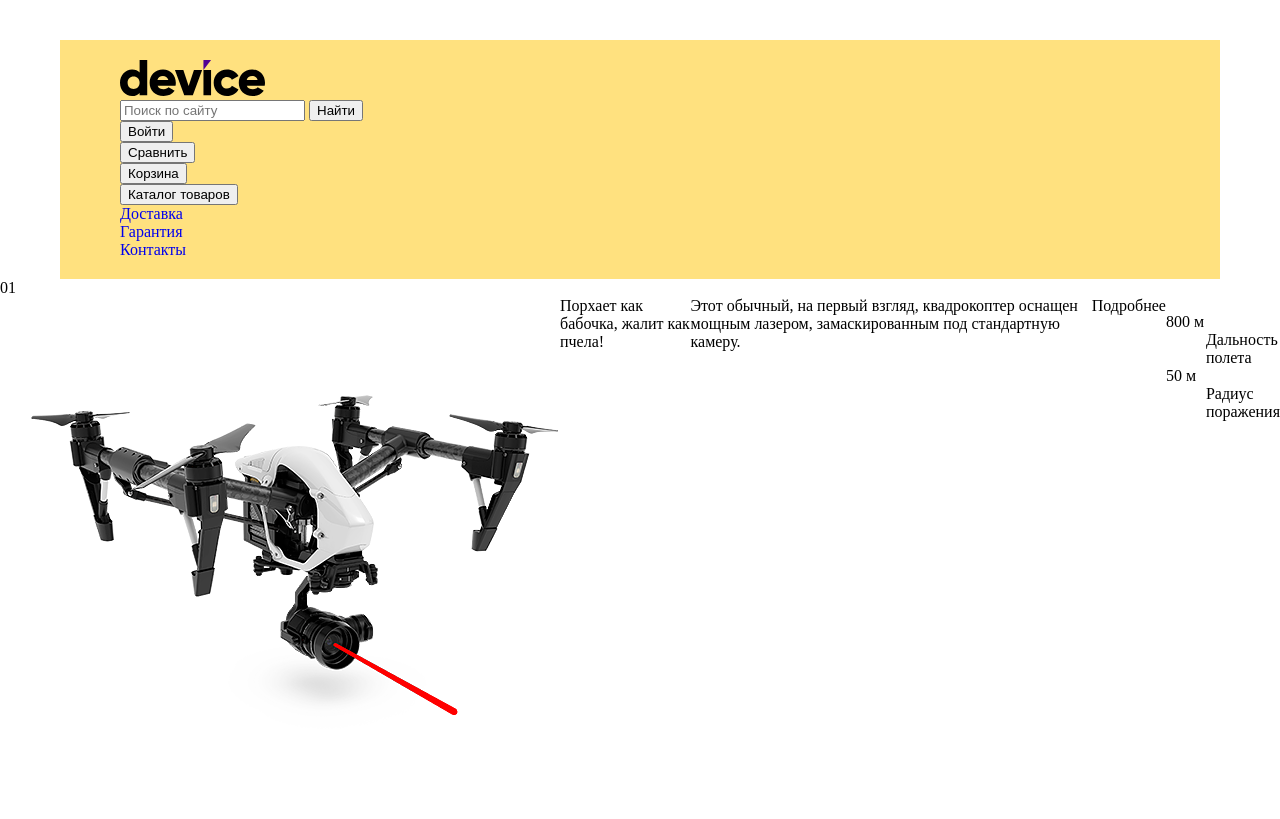
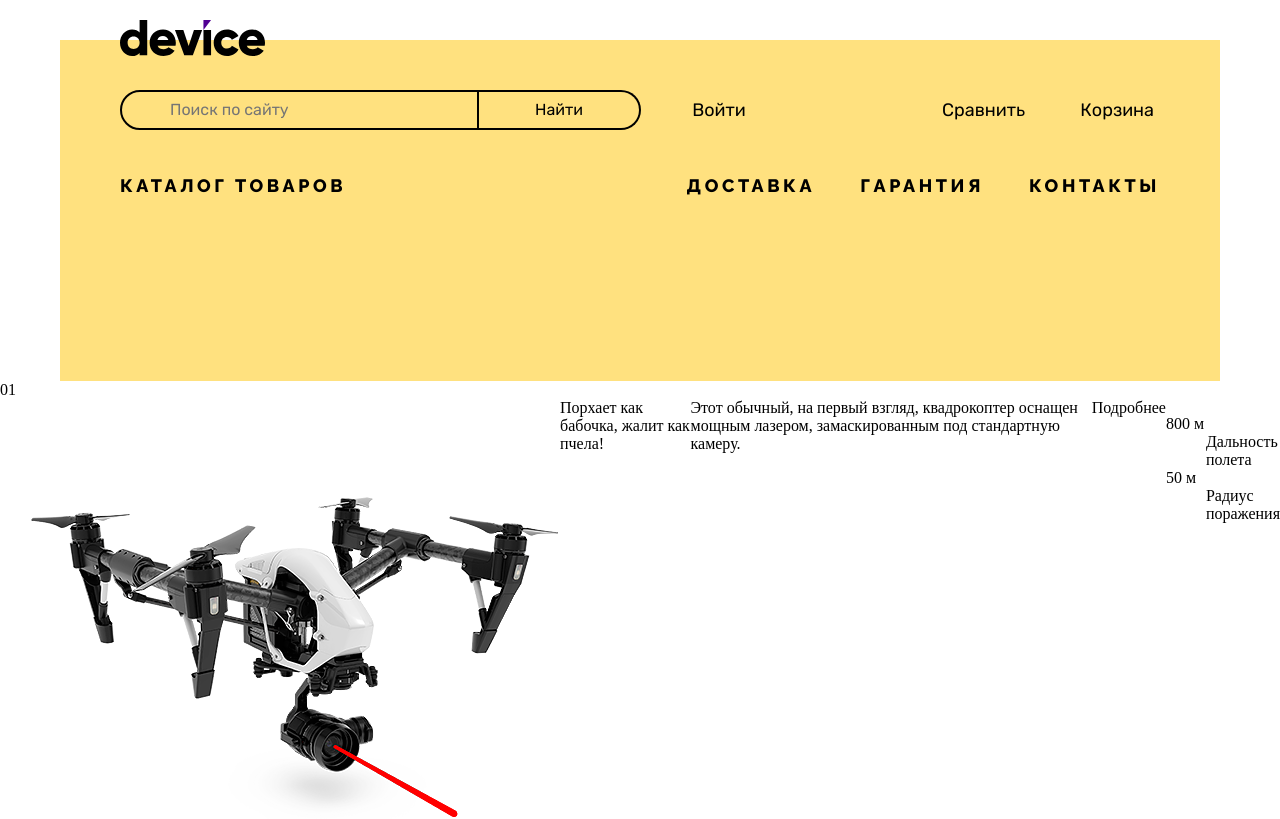
Before and after one commit to NinaFeok/device-project, a website: page src/index.html in a window 1280 px wide. Shown: the top 819 px of the page. Drawn offline with Linux system fonts and the light colour scheme.

Commit message:
добавляет шапку главной страницы

```diff
--- a/src/index.html
+++ b/src/index.html
@@ -10,6 +10,7 @@
 <body class="page__body">
   <header class="header">
     <div class="header__wrapper">
+      <nav class="header__nav main-nav">
         <a class="header__logo logo" href="index.html">
           <svg xmlns="http://www.w3.org/2000/svg" width="145" height="36" fill="none">
             <path fill="#000"
@@ -17,24 +18,24 @@
             <path fill="#510094" d="M83.458 0v10.1L91.063 0h-7.605Z" />
           </svg>
         </a>
-      <nav class="header__nav main-nav">
         <ul class="main-nav__user-list user-menu">
           <li class="user-menu__item">
             <form class="user-menu__search-form search-form" action="#" method="get">
-              <input class="search-form__input" type="text" placeholder="Поиск по сайту" name="search">
-              <button class="search-form__button" type="submit">Найти</button>
+              <input class="user-menu__search-item search-form__input" type="text" placeholder="Поиск по сайту" name="search">
+              <button class="user-menu__search-item search-form__button" type="submit">Найти</button>
             </form>
           </li>
           <li class="user-menu__item">
-            <button class="user-menu__login login-button" type="button">Войти</button>
+            <button class="user-menu__button login-button" type="button">Войти</button>
           </li>
           <li class="user-menu__item">
-            <button class="user-menu__compare compare-button" type="button">Сравнить</button>
+            <button class="user-menu__button compare-button" type="button">Сравнить</button>
           </li>
           <li class="user-menu__item">
-            <button class="user-menu__cart cart-button" type="button">Корзина</button>
+            <button class="user-menu__button cart-button" type="button">Корзина</button>
           </li>
         </ul>
+        <div class="main-nav__wrapper-menu">
           <div class="main-nav__catalog-menu catalog-submenu">
             <button class="catalog-submenu__toggle" type="button">Каталог товаров</button>
             <ul class="catalog-submenu__list">
@@ -69,6 +70,7 @@
               <a class="main-menu__link" href="#">Контакты</a>
             </li>
           </ul>
+        </div>
       </nav>
     </div>
   </header>
--- /dev/null
+++ b/src/less/blocks/cart-button.less
@@ -0,0 +1,3 @@
+.cart-button {
+  padding-left: 25px;
+}
--- /dev/null
+++ b/src/less/blocks/catalog-submenu.less
@@ -0,0 +1,9 @@
+.catalog-submenu__toggle {
+  .button-primary;
+  .subtitle;
+  padding: 15px 57px 15px 0;
+}
+
+.catalog-submenu__list {
+  display: none;
+}
--- /dev/null
+++ b/src/less/blocks/compare-button.less
@@ -0,0 +1,3 @@
+.compare-button {
+  padding-left: 22px;
+}
--- /dev/null
+++ b/src/less/blocks/header.less
@@ -0,0 +1,19 @@
+.header {
+  background-color: @color-basic-light;
+}
+
+.header__wrapper {
+  width: 1160px;
+  margin: 0 auto;
+  box-sizing: border-box;
+  padding: 0 60px 150px;
+  background-color: @color-special;
+}
+
+.header__nav {
+  position: relative;
+  bottom: 20px;
+  display: flex;
+  flex-direction: column;
+  row-gap: 30px;
+}
--- /dev/null
+++ b/src/less/blocks/login-button.less
@@ -0,0 +1,3 @@
+.login-button {
+  padding: 0 150px 0 27px;
+}
--- /dev/null
+++ b/src/less/blocks/main-menu.less
@@ -0,0 +1,4 @@
+.main-menu__link {
+  .subtitle;
+  padding: 15px 0;
+}
--- /dev/null
+++ b/src/less/blocks/main-nav.less
@@ -0,0 +1,19 @@
+.main-nav__user-list {
+  display: flex;
+  justify-content: space-between;
+  align-items: center;
+  flex-wrap: wrap;
+}
+
+.main-nav__wrapper-menu {
+  display: flex;
+  justify-content: space-between;
+  align-items: center;
+  flex-wrap: wrap;
+}
+
+.main-nav__menu {
+  display: flex;
+  column-gap: 45px;
+  flex-wrap: wrap;
+}
--- a/src/less/blocks/page.less
+++ b/src/less/blocks/page.less
@@ -6,6 +6,7 @@
   display: flex;
   flex-direction: column;
   min-height: 100%;
+  padding-top: 40px;
 }
 
 .page__main {
--- /dev/null
+++ b/src/less/blocks/search-form.less
@@ -0,0 +1,12 @@
+.search-form__input {
+  width: 359px;
+  box-sizing: border-box;
+  padding-left: 48px;
+  border-radius: 50px 0 0 50px;
+}
+
+.search-form__button {
+  padding: 8px 56px;
+  border-radius: 0 50px 50px 0;
+  border-left: none;
+}
--- /dev/null
+++ b/src/less/blocks/user-menu.less
@@ -0,0 +1,19 @@
+.user-menu__search-form {
+  display: flex;
+}
+
+.user-menu__search-item {
+  font-family: @rubik;
+  font-style: normal;
+  font-weight: 400;
+  font-size: 16px;
+  line-height: 20px;
+  color: @color-basic;
+  background-color: transparent;
+  border: 2px solid @color-basic;
+}
+
+.user-menu__button {
+  .text(@color-basic);
+  .button-primary;
+}
--- a/src/less/global/mixins.less
+++ b/src/less/global/mixins.less
@@ -15,6 +15,7 @@
   line-height: @line-height;
   letter-spacing: 0.2em;
   text-transform: uppercase;
+  color: @color-basic;
 }
 
 .subtitle-special() {
@@ -44,3 +45,8 @@
   letter-spacing: -0.02em;
   color: @color-basic;
 }
+
+.button-primary() {
+  border: none;
+  background-color: transparent;
+}
--- a/src/less/global/variables.less
+++ b/src/less/global/variables.less
@@ -1,4 +1,6 @@
 @raleway: "Raleway", sans-serif;
 @rubik: "Rubik", sans-serif;
 @color-basic: #000000;
+@color-basic-light: #ffffff;
 @color-dark: #444444;
+@color-special: #ffe17f;
--- a/src/less/style.less
+++ b/src/less/style.less
@@ -3,5 +3,13 @@
 @import "global/visually-hidden";
 @import "global/variables";
 @import "global/mixins";
-
 @import "blocks/page";
+@import "blocks/header";
+@import "blocks/main-nav";
+@import "blocks/user-menu";
+@import "blocks/search-form";
+@import "blocks/login-button";
+@import "blocks/compare-button";
+@import "blocks/cart-button";
+@import "blocks/catalog-submenu";
+@import "blocks/main-menu";
```
Also changed, not shown: src/css/style.css, 1 other file. Lines whose indentation alone changed are shown as unchanged.
